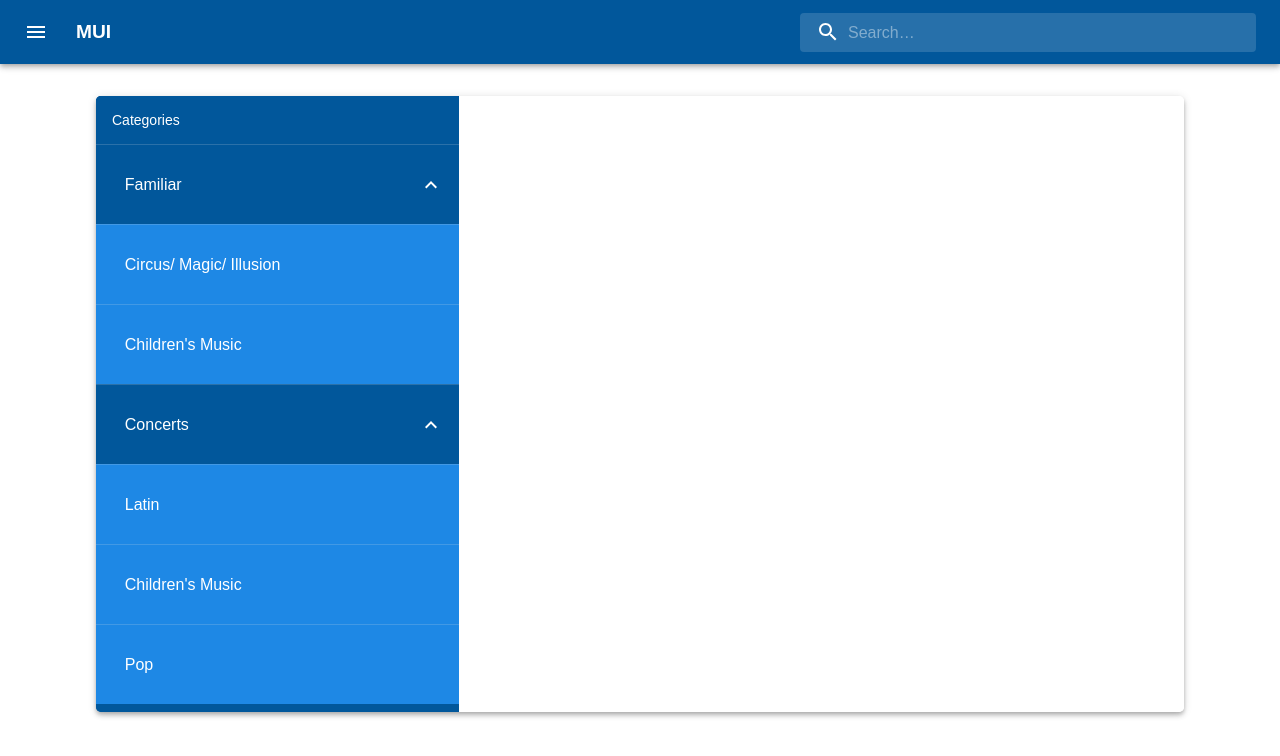
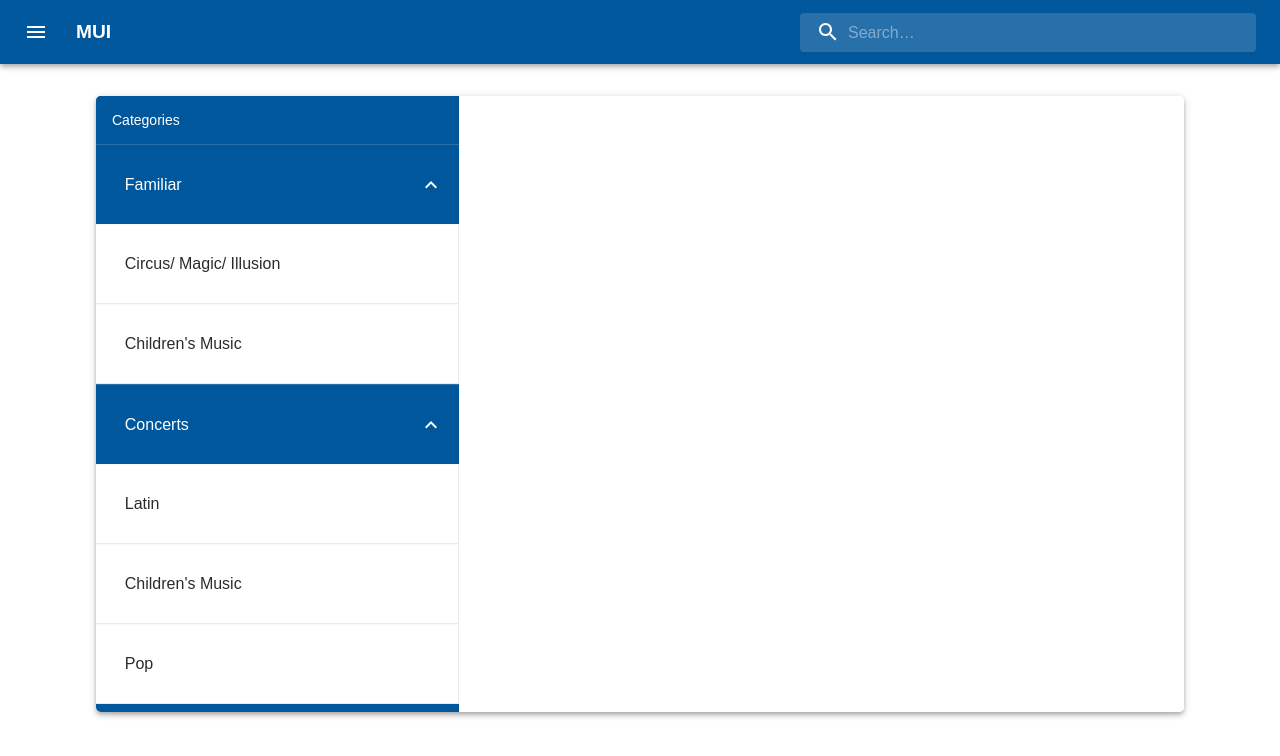
Before and after one commit to edkestebanpr23/tickets-checkout, a React (Create React App) app: page / in a window 1280 px wide. Shown: the top 756 px of the page. Built offline with nearby package versions, Linux system fonts and the light colour scheme.

Commit message:
feat: Cleaning code

```diff
--- a/src/components/atoms/list-item/index.tsx
+++ b/src/components/atoms/list-item/index.tsx
@@ -1,14 +1,13 @@
 import * as React from 'react';
 import ListItemButton from '@mui/material/ListItemButton';
 import ListItemText from '@mui/material/ListItemText';
+import './styles.scss';
 
 import { useDispatch } from 'react-redux';
 import {
   setCategory,
   setSubcategory
 } from '../../../features/ticket/ticketSlice';
-
-import './styles.scss';
 
 interface ListGroupProps {
   category: {
@@ -28,7 +27,8 @@ const ListItem = ({ category }: ListGroupProps): JSX.Element => {
 
   return (
     <ListItemButton
-      sx={{ pl: 8, bgcolor: 'secondary.main' }}
+      sx={{ pl: 8, bgcolor: 'Background.paper' }}
+      className="ListItemButton"
       onClick={onHandleClick}
     >
       <ListItemText primary={category.subcategory} />
--- a/src/components/atoms/list-item/styles.scss
+++ b/src/components/atoms/list-item/styles.scss
@@ -1,11 +1,9 @@
-.ListCategories {
-    .header {
-        // color: red;
-    }
-
-    .MuiListItemButton-root {
-        height: 5em;
-        padding-left: 1.8em;
-        border-top: 1px solid #e0e0e02f;;
+.ListItemButton {
+    background-color: white !important;
+    color: rgba($color: #000000, $alpha: 0.83) !important;
+    border-right: 1px solid #EBEBEB !important;
+    border-bottom: 1px solid #EBEBEB !important;
+    &:hover {
+        background-color: rgb(240, 240, 240) !important;
     }
 }
--- a/src/components/organism/list-categories/index.tsx
+++ b/src/components/organism/list-categories/index.tsx
@@ -26,7 +26,7 @@ const ListCategories = (): JSX.Element => {
     <List
       sx={{
         width: '100%',
-        bgcolor: 'primary.main',
+        bgcolor: 'Background.paper',
         color: 'primary.contrastText'
       }}
       className="ListCategories"
--- a/src/config/mockdata/categories/categories.json
+++ b/src/config/mockdata/categories/categories.json
@@ -111,11 +111,20 @@
                 "id": "4",
                 "events": [
                     {
+                        "event": "Rey Leon Musical",
+                        "place": "Movistar Arena",
+                        "location": "Bogotá - Colombia",
+                        "hour": "17:00 hrs",
+                        "date": "Jul 22",
+                        "id": "3",
+                        "image": "https://cloudfront-us-east-1.images.arcpublishing.com/semana/UYCHPHRLBZHADJZV5VMDPP7YV4.jpg"
+                    },
+                    {
                         "event": "Frozen, A Musical Spectacular",
                         "place": "Pablo Tobon Auditorium",
                         "location": "Medellín - Colombia",
                         "hour": "14:30 hrs",
-                        "date": "Aug 15",
+                        "date": "Aug 14",
                         "id": "1",
                         "image": "https://lumiere-a.akamaihd.net/v1/images/musical-frozen-5x2_db7a057f.png"
                     },
@@ -127,15 +136,6 @@
                         "date": "Aug 15",
                         "id": "2",
                         "image": "https://lumiere-a.akamaihd.net/v1/images/musical-frozen-5x2_db7a057f.png"
-                    },
-                    {
-                        "event": "Rey Leon Musical",
-                        "place": "Movistar Arena",
-                        "location": "Bogotá - Colombia",
-                        "hour": "17:00 hrs",
-                        "date": "Jul 22",
-                        "id": "3",
-                        "image": "https://cloudfront-us-east-1.images.arcpublishing.com/semana/UYCHPHRLBZHADJZV5VMDPP7YV4.jpg"
                     }
                 ]
             },
--- a/src/config/mockdata/index.ts
+++ b/src/config/mockdata/index.ts
@@ -1,4 +1,3 @@
-import tickets from './places/tickets.json';
 import categories from './categories/categories.json';
 
-export default { tickets, categories };
+export default { categories };
--- a/src/config/mockdata/places/tickets.json
+++ /dev/null
@@ -1,3 +0,0 @@
-[
-
-]
```
Also changed, not shown: src/components/molecules/list-group/index.tsx (+6 -1 lines).
